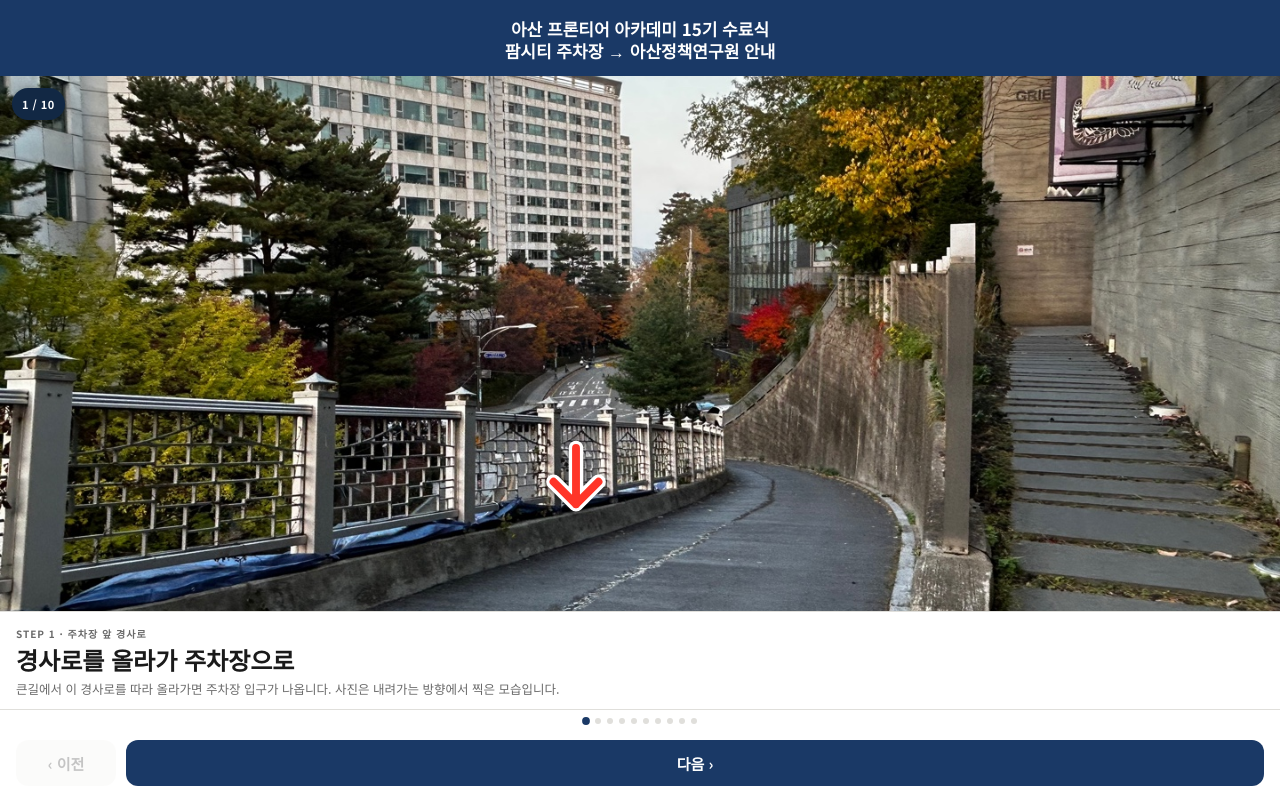
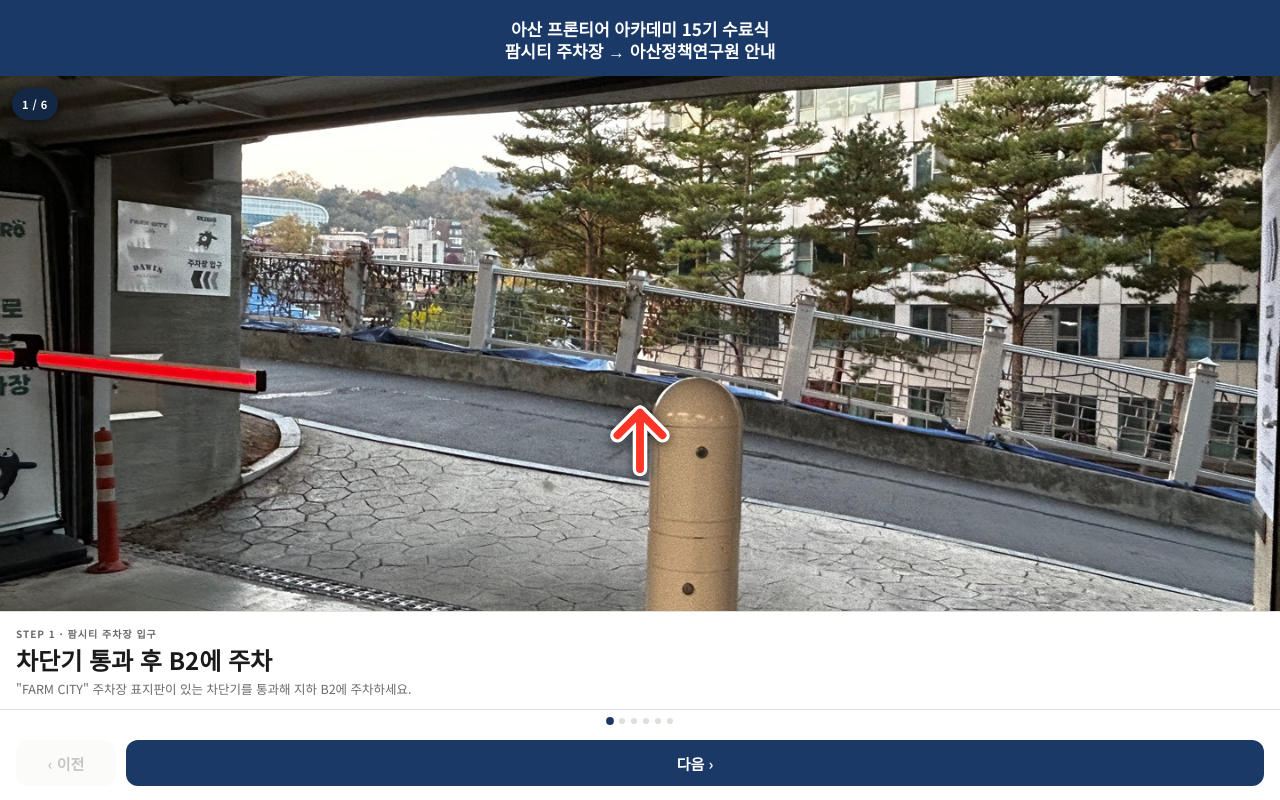
Before and after one commit to asan-frontier/afa15-nav, a plain HTML site: page parking.html in a window 1280 px wide. Drawn offline with Linux system fonts and the light colour scheme.

Commit message:
사진·내용을 새 현장 사진(r1/r2)과 새 문구로 교체, 디자인은 아티팩트 유지
Co-Authored-By: Claude Sonnet 5.5 <noreply@anthropic.com>

```diff
--- a/parking.html
+++ b/parking.html
@@ -279,18 +279,13 @@ main {
 
 <script>
 const STEPS = [
-  { img:'photos/p00_ramp.jpg', landmark:'STEP 1 · 주차장 앞 경사로', inst:'경사로를 올라가 주차장으로', sub:'큰길에서 이 경사로를 따라 올라가면 주차장 입구가 나옵니다. 사진은 내려가는 방향에서 찍은 모습입니다.', dir:'down', ax:45, ay:76 },
-  { img:'photos/p0_entrance.webp', landmark:'STEP 2 · 팜시티 주차장 입구', inst:'주차장 입구로 진입', sub:'"리제로 서울 주차장" 입구입니다. 차단기를 지나 지하(B2)에 주차하세요.', dir:'up', ax:55, ay:76 },
-  { img:'photos/p1_b2_parking.jpg', landmark:'STEP 3 · 팜시티 주차장 B2', inst:'정면 유리문 안쪽 엘리베이터로', sub:'정면 안쪽의 유리문(현수막이 붙은 문)으로 들어가 엘리베이터를 타고 B1(지하 1층)로 올라가세요.', dir:'up', ax:53, ay:72 },
-  { img:'photos/p2_elevator.jpg', landmark:'STEP 4 · B1 엘리베이터 앞', inst:'내려서 오른쪽으로 돌기', sub:'B1에서 내려 오른쪽으로 도세요. (사진은 엘리베이터를 바라본 모습이라 오른쪽이 사진의 왼쪽입니다.)', dir:'left', ax:30, ay:80 },
-  { img:'photos/p3_b1_lobby.jpg', landmark:'STEP 5 · B1 로비', inst:'가운데 유리문으로 나가기', sub:'오른쪽으로 돌면 보이는 로비입니다. 정면 가운데 유리문으로 나가면 건물 밖입니다.', dir:'up', ax:57, ay:78 },
-  { img:'photos/w6_gate.webp', landmark:'STEP 6 · 입간판 있는 철문 앞', inst:'왼쪽 계단 올라가 이 길로', sub:'건물 밖 왼쪽 계단을 올라온 뒤, 이 길을 따라 내려가세요. 사진은 올라가는 방향에서 찍은 모습입니다.', dir:'down', ax:45, ay:78 },
-  { img:'photos/w5_shutter.webp', landmark:'STEP 7 · 알록달록 셔터', inst:'셔터 지나 계속 내려가기', sub:'알록달록한 셔터가 보이는 길을 지나 계속 내려가세요.', dir:'down', ax:50, ay:78 },
-  { img:'photos/w4_stairs_house.webp', landmark:'STEP 8 · 돌 조각 계단 집', inst:'계단 있는 집 지나 내려가기', sub:'돌 조각이 놓인 계단 앞을 지나 계속 내려가세요.', dir:'down', ax:50, ay:78 },
-  { img:'photos/w3_sajegwan.webp', landmark:'STEP 9 · 세종로성당 사제관', inst:'사제관 지나 내려가기', sub:'"세종로성당 사제관" 건물을 지나 계속 내려가세요.', dir:'down', ax:50, ay:78 },
-  { img:'photos/w1_yeonguwon.webp', landmark:'도착', inst:'아산정책연구원 도착!', sub:'금색 "아산정책연구원" 글자가 보이는 건물이 도착지입니다.', dir:'dest' },
-];
-function arrowSVG(dir) {
+  { img:'photos/r2_01.jpg', landmark:'STEP 1 · 팜시티 주차장 입구', inst:'차단기 통과 후 B2에 주차', sub:'"FARM CITY" 주차장 표지판이 있는 차단기를 통과해 지하 B2에 주차하세요.', dir:'up', ax:50, ay:68 },
+  { img:'photos/r2_02.jpg', landmark:'STEP 2 · 건물 출구 → 경사로', inst:'건물 나와 경사로 따라 내려가기', sub:'주차 후 건물 밖으로 나오면 팜시티테이블 담장을 옆에 두고 경사로를 따라 내려가세요. 가을 나무가 보이면 맞는 길입니다.', dir:'down', ax:50, ay:68 },
+  { img:'photos/r2_03.jpg', landmark:'STEP 3 · 한미술관 사거리', inst:'한미술관 표지판 지나 골목으로 직진', sub:'왼쪽에 "한미술관" 표지판이 보이는 사거리입니다. 오른쪽이나 왼쪽으로 꺾지 말고 앞 골목으로 계속 직진하세요.', dir:'up', ax:50, ay:68 },
+  { img:'photos/r2_04.jpg', landmark:'STEP 4 · 어린이보호구역 골목', inst:'어린이보호구역 표시 지나 계속 올라가기', sub:'도로에 "어린이보호구역" 글씨가 보이면 맞는 길입니다. 붉은 벽돌 건물을 오른쪽에 두고 계속 올라가세요.', dir:'up', ax:50, ay:68 },
+  { img:'photos/r2_05.jpg', landmark:'STEP 5 · emuoa 모퉁이', inst:'emuoa 간판 모퉁이 지나 계속 올라가기', sub:'왼쪽에 "emuoa" 음악 가게 간판이 보이는 모퉁이입니다. HDC 건물 아래를 지나 계속 직진해 올라가세요.', dir:'up', ax:50, ay:68 },
+  { img:'photos/r2_06.jpg', landmark:'도착', inst:'아산정책연구원 도착!', sub:'"아산정책연구원 / THE ASAN INSTITUTE FOR POLICY STUDIES" 금색 현판이 보이면 도착입니다. 정문으로 들어가세요. 🎉', dir:'dest' },
+];function arrowSVG(dir) {
   if (dir === 'wait') return '';
   if (dir === 'dest') {
     return `<svg width="80" height="80" viewBox="0 0 80 80" fill="none" xmlns="http://www.w3.org/2000/svg">
```
Also changed, not shown: index.html (+8 -8 lines), photos/p00_ramp.jpg (deleted), photos/p0_entrance.webp (deleted), photos/p1_b2_parking.jpg (deleted), photos/p2_elevator.jpg (deleted), photos/p3_b1_lobby.jpg (deleted), photos/w1_yeonguwon.webp (deleted), photos/w2_ivy.webp (deleted), photos/w3_sajegwan.webp (deleted), photos/w4_stairs_house.webp (deleted), photos/w5_shutter.webp (deleted), photos/w6_gate.webp (deleted), photos/w7_entrance.jpg (deleted).
